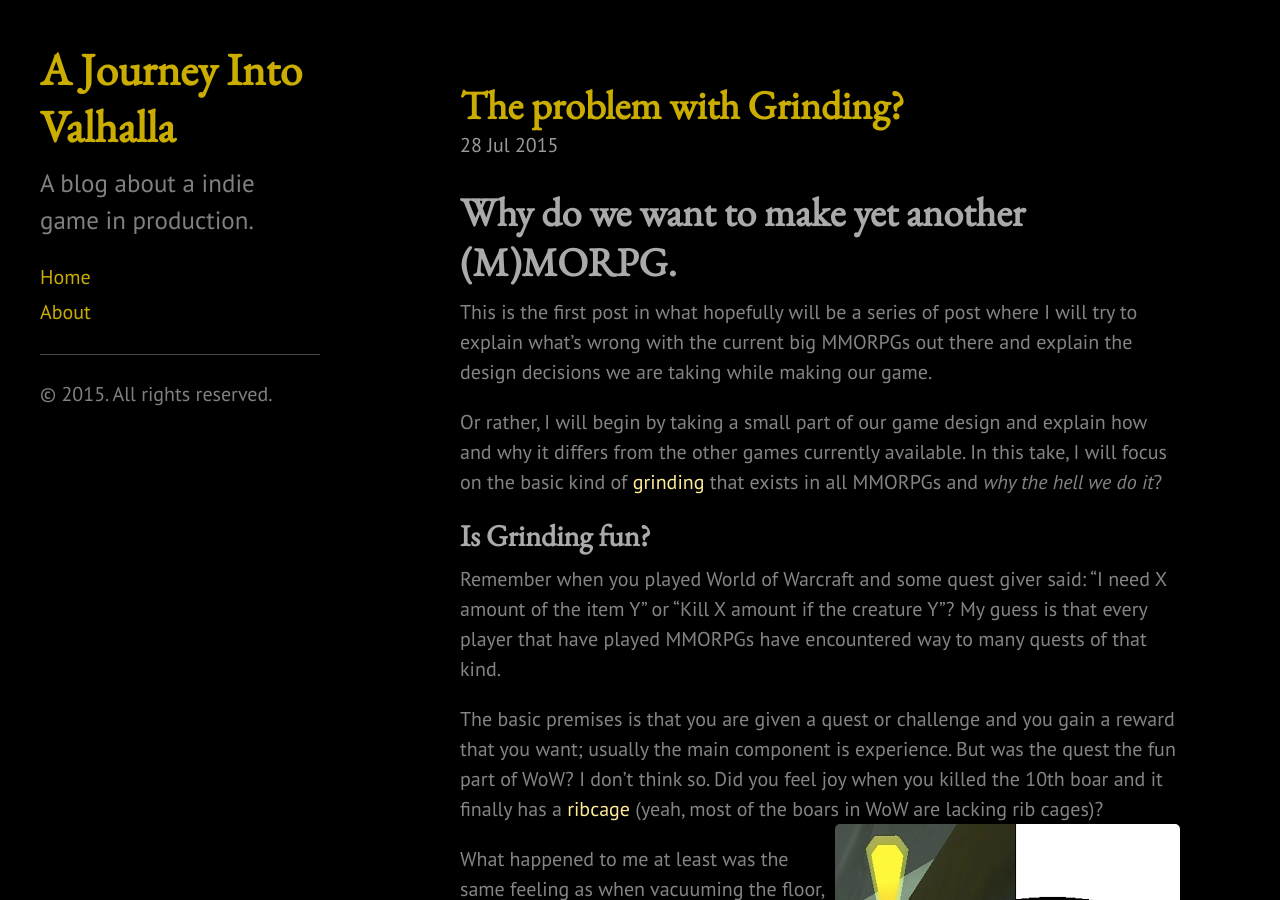
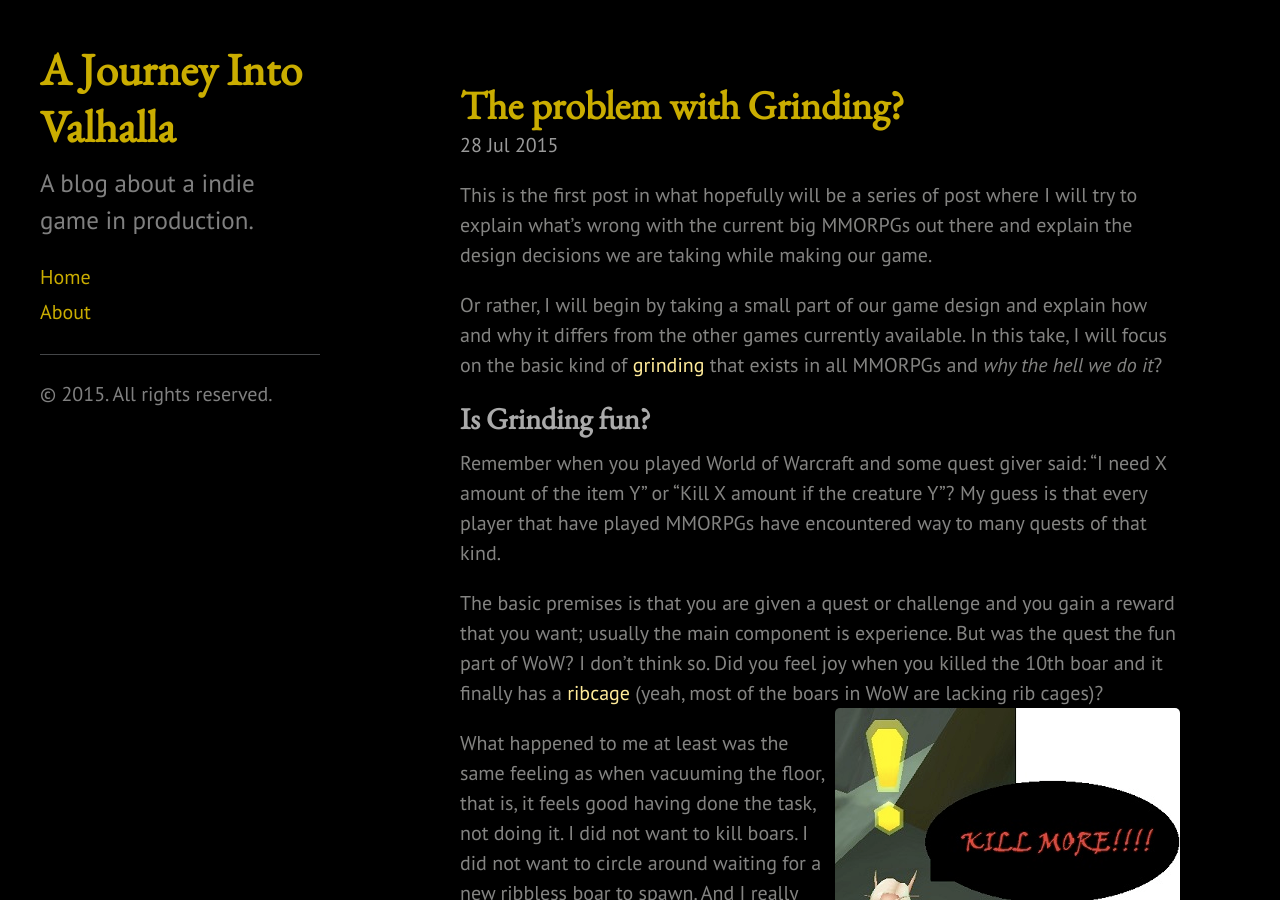
Before and after one commit to saiaku-gaming/valhalla-game.se, a Jekyll site: the page built from _posts/2015-07-28-whats-valhalla.md, in a window 1280 px wide and 900 px high. Built offline with Jekyll 4.4.1, drawn with Linux system fonts in a browser that asks for light colours; Markdown is read by kramdown in place of the engine named in the settings.

```diff
--- a/_posts/2015-07-28-whats-valhalla.md
+++ b/_posts/2015-07-28-whats-valhalla.md
@@ -2,7 +2,6 @@
 layout: post
 title: The problem with Grinding?
 ---
-# Why do we want to make yet another (M)MORPG.
 
 This is the first post in what hopefully will be a series of post where I will try to explain what's wrong with the current big MMORPGs out there and explain the design decisions we are taking while making our game.
 
```
